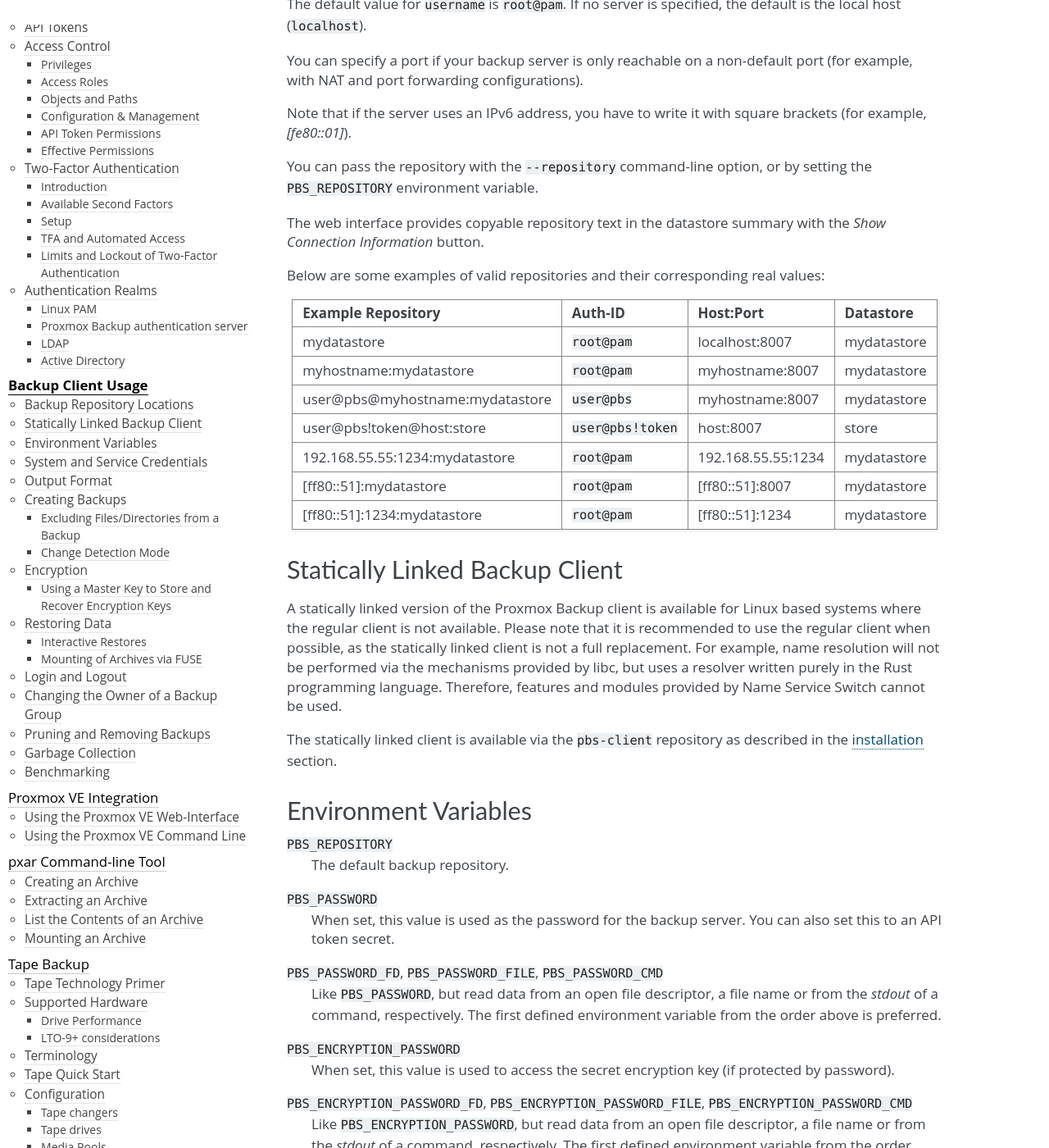
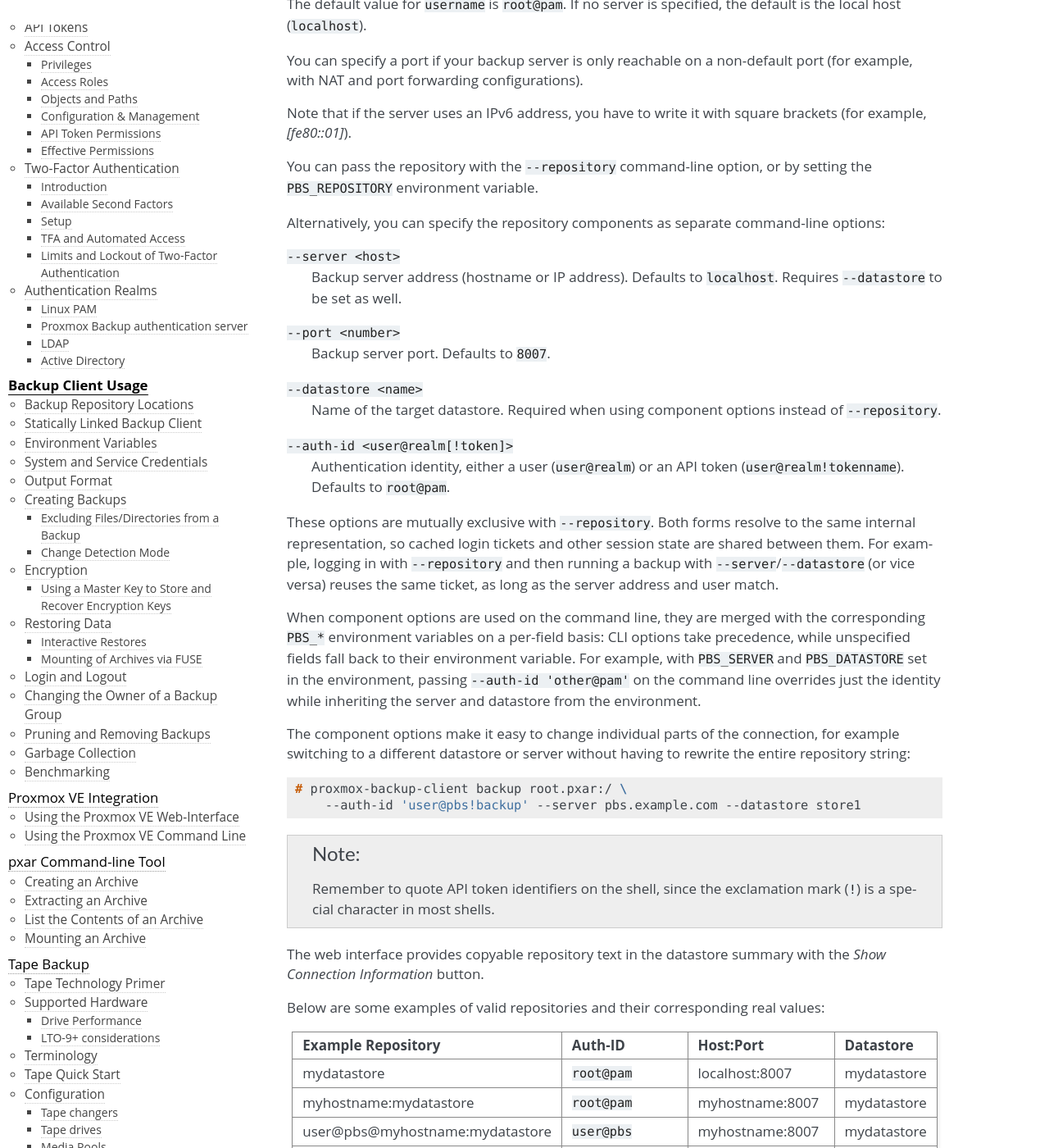
Before and after one commit to rikka-chunibyo/PBS-X, a Sphinx documentation site: the page built from docs/backup-client.rst, in a window 1280 px wide and 1400 px high, scrolled down 316 px. Shown: the whole window at 82% size. Built offline with Sphinx 7.4.7, drawn with Linux system fonts in a browser that asks for light colours; some of the changed text lies outside the part shown.

Commit message:
docs: document repository component options and env vars
Document the new --server, --port, --datastore, and --auth-id CLI
options, their mutual exclusion with --repository, per-field merge
behavior with PBS_* environment variables, and the corresponding
PBS_SERVER, PBS_PORT, PBS_DATASTORE, PBS_AUTH_ID variables.

Signed-off-by: Thomas Lamprecht <t.lamprecht@proxmox.com>
Reviewed-by: Christian Ebner <c.ebner@proxmox.com>
Tested-by: Christian Ebner <c.ebner@proxmox.com>

```diff
--- a/docs/backup-client.rst
+++ b/docs/backup-client.rst
@@ -27,6 +27,50 @@ brackets (for example, `[fe80::01]`).
 
 You can pass the repository with the ``--repository`` command-line option, or
 by setting the ``PBS_REPOSITORY`` environment variable.
+
+Alternatively, you can specify the repository components as separate
+command-line options:
+
+``--server <host>``
+  Backup server address (hostname or IP address). Defaults to ``localhost``.
+  Requires ``--datastore`` to be set as well.
+
+``--port <number>``
+  Backup server port. Defaults to ``8007``.
+
+``--datastore <name>``
+  Name of the target datastore. Required when using component options instead
+  of ``--repository``.
+
+``--auth-id <user@realm[!token]>``
+  Authentication identity, either a user (``user@realm``) or an API token
+  (``user@realm!tokenname``). Defaults to ``root@pam``.
+
+These options are mutually exclusive with ``--repository``. Both forms resolve
+to the same internal representation, so cached login tickets and other session
+state are shared between them. For example, logging in with ``--repository``
+and then running a backup with ``--server``/``--datastore`` (or vice versa)
+reuses the same ticket, as long as the server address and user match.
+
+When component options are used on the command line, they are merged with the
+corresponding ``PBS_*`` environment variables on a per-field basis: CLI options
+take precedence, while unspecified fields fall back to their environment
+variable. For example, with ``PBS_SERVER`` and ``PBS_DATASTORE`` set in the
+environment, passing ``--auth-id 'other@pam'`` on the command line overrides
+just the identity while inheriting the server and datastore from the
+environment.
+
+The component options make it easy to change individual parts of the
+connection, for example switching to a different datastore or server without
+having to rewrite the entire repository string:
+
+.. code-block:: console
+
+  # proxmox-backup-client backup root.pxar:/ \
+      --auth-id 'user@pbs!backup' --server pbs.example.com --datastore store1
+
+.. Note:: Remember to quote API token identifiers on the shell, since the
+   exclamation mark (``!``) is a special character in most shells.
 
 The web interface provides copyable repository text in the datastore summary
 with the `Show Connection Information` button.
@@ -69,6 +113,23 @@ Environment Variables
 
 ``PBS_REPOSITORY``
   The default backup repository.
+
+``PBS_SERVER``
+  Backup server address. Provides a default that can be overridden by
+  ``--server``. Requires ``PBS_DATASTORE`` to be set as well (unless
+  ``--datastore`` is given on the command line). Not used when ``--repository``
+  or ``PBS_REPOSITORY`` is set.
+
+``PBS_PORT``
+  Backup server port. Defaults to ``8007`` if unset.
+
+``PBS_DATASTORE``
+  Datastore name. Provides a default that can be overridden by ``--datastore``.
+  Not used when ``--repository`` or ``PBS_REPOSITORY`` is set.
+
+``PBS_AUTH_ID``
+  Authentication identity (``user@realm`` or ``user@realm!tokenname``).
+  Defaults to ``root@pam`` if unset.
 
 ``PBS_PASSWORD``
   When set, this value is used as the password for the backup server.
```
